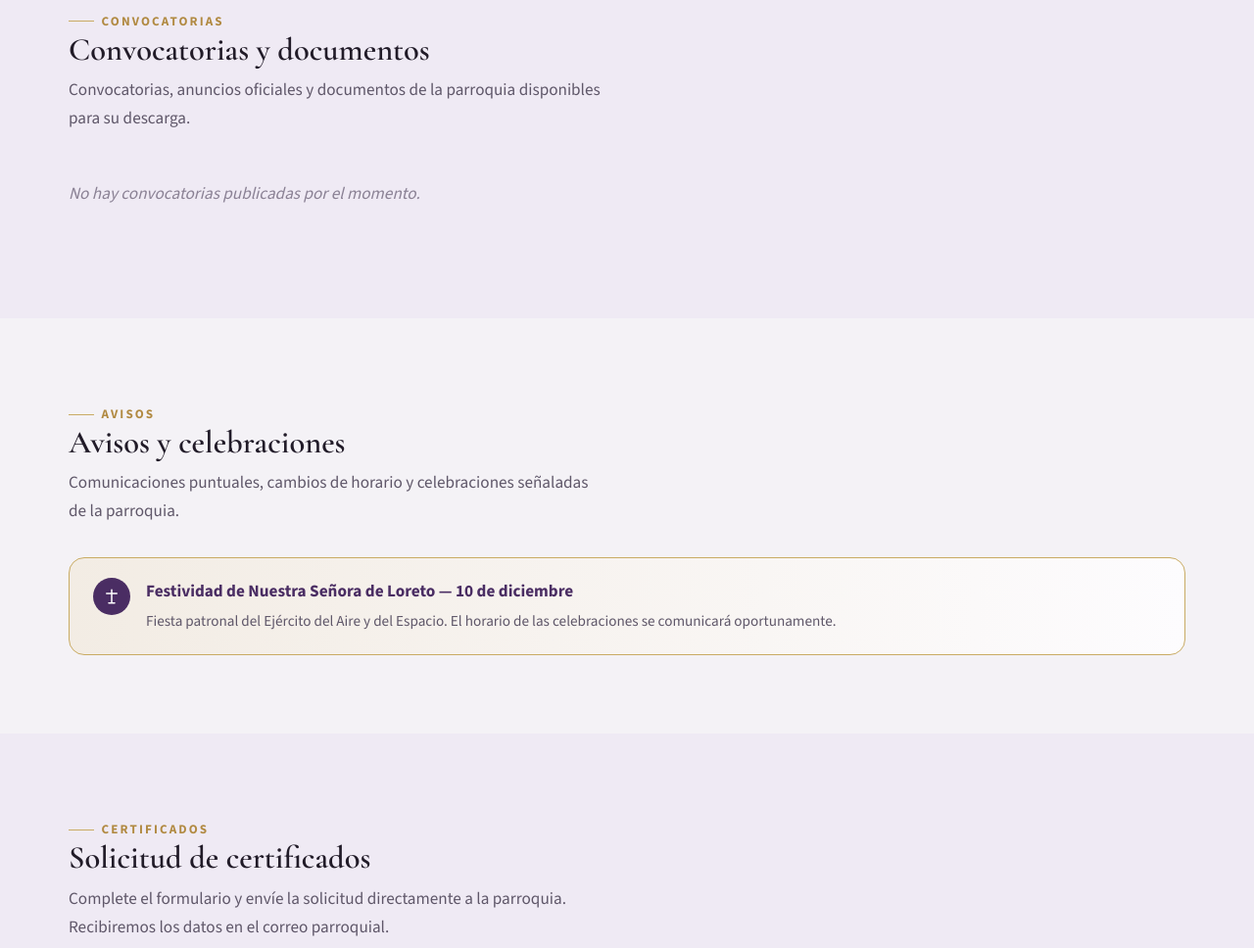
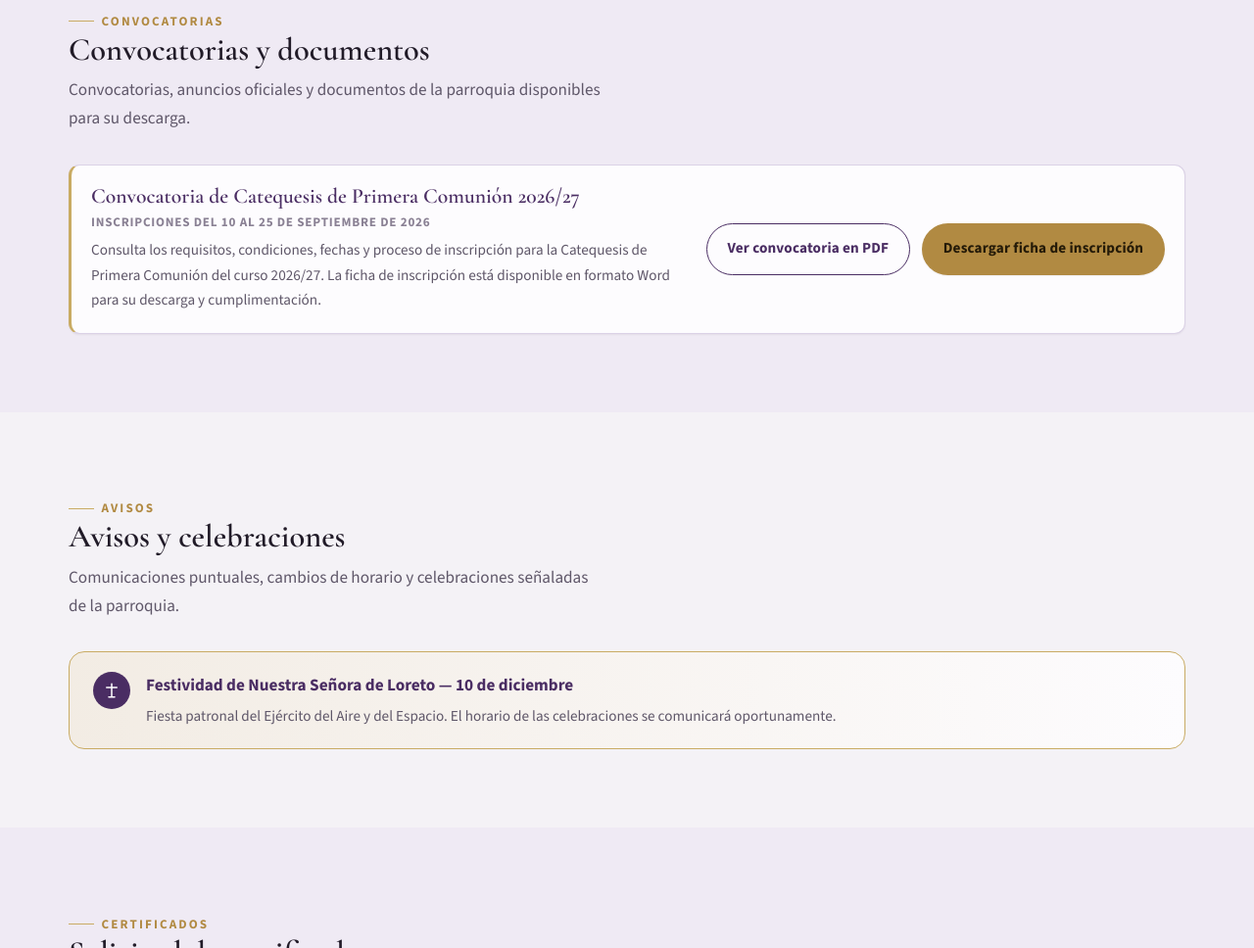
Before and after one commit to parroquialoretomacan-coder/parroquialoretomacan.github.io, a plain HTML site: page index.html in a window 1280 px wide. Shown: the part 3745-4713 px from the top of the page at 98% size. Drawn offline with nearby package versions, Linux system fonts and the light colour scheme.

Commit message:
Update index.html
Publicar convocatoria Primera Comunión 2026-27

```diff
--- a/index.html
+++ b/index.html
@@ -463,8 +463,34 @@
             <a class="btn btn-outline" href="convocatorias/archivo.pdf" download>Descargar PDF</a>
           </article>
           -->
+<article class="doc">
+  <div class="doc-main">
+    <h3>Convocatoria de Catequesis de Primera Comunión 2026/27</h3>
+    <p class="doc-meta">Inscripciones del 10 al 25 de septiembre de 2026</p>
+    <p>
+      Consulta los requisitos, condiciones, fechas y proceso de inscripción
+      para la Catequesis de Primera Comunión del curso 2026/27.
+      La ficha de inscripción está disponible en formato Word para su
+      descarga y cumplimentación.
+    </p>
+  </div>
 
-          <p class="docs-empty">No hay convocatorias publicadas por el momento.</p>
+  <div style="display:flex;gap:.75rem;flex-wrap:wrap;">
+    <a class="btn btn-outline"
+       href="convocatorias/convocatoria-primera-comunion-2026-27.pdf"
+       target="_blank"
+       rel="noopener">
+      Ver convocatoria en PDF
+    </a>
+
+    <a class="btn btn-gold"
+       href="convocatorias/ficha-inscripcion-catequesis-2026-27.docx"
+       download>
+      Descargar ficha de inscripción
+    </a>
+  </div>
+</article>
+
         </div>
       </div>
     </section>
```
